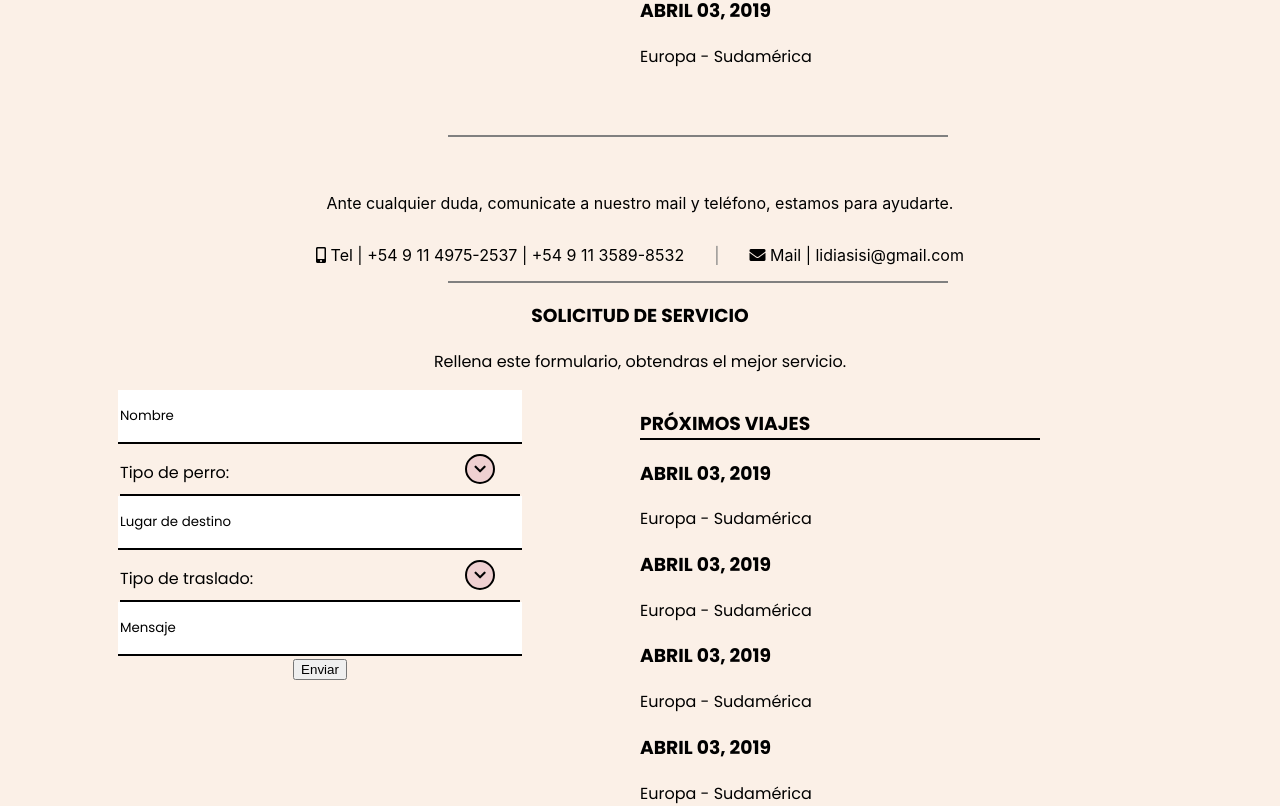
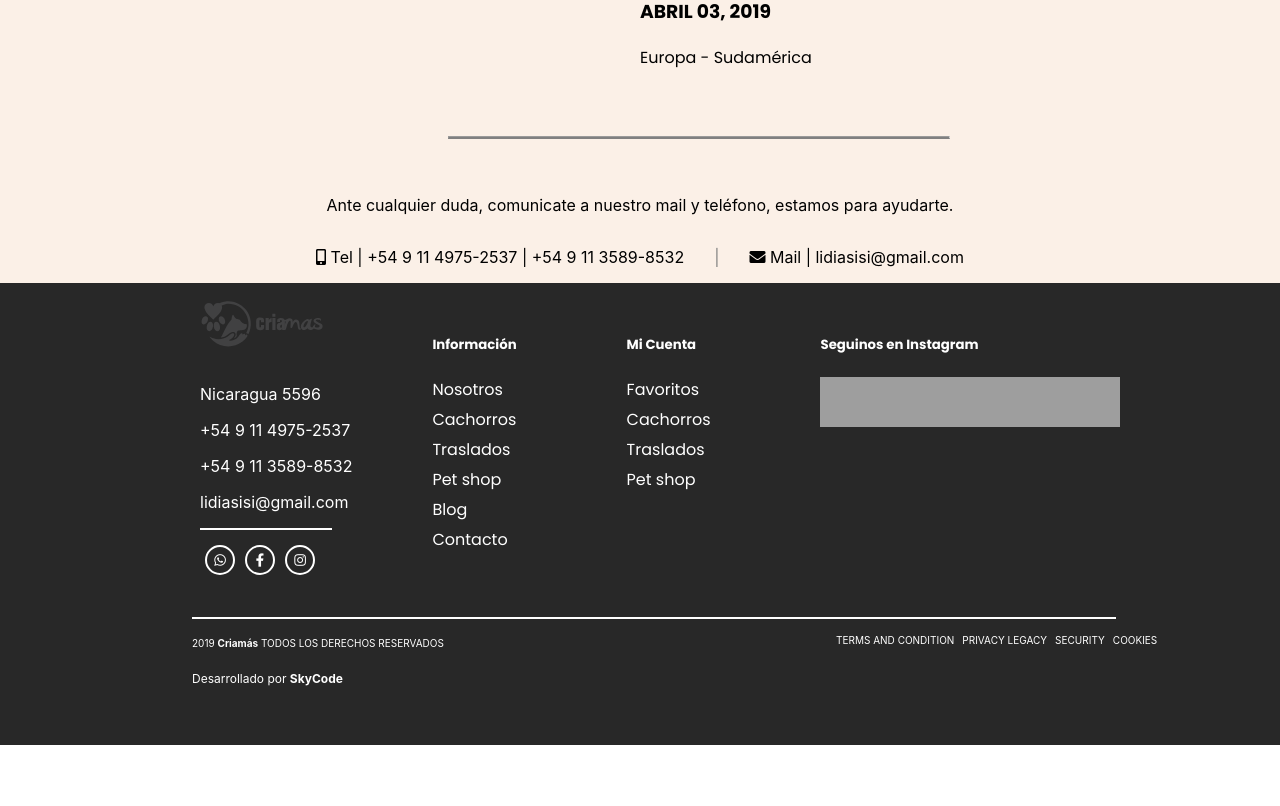
Before and after one commit to osmarycarrillo/criamas-project, a React (Create React App) app in the folder criamas/: page /transfers in a window 1280 px wide. Shown: the part 1800-2606 px from the top of the page. After the commit the page ends 2545 px from the top, so only its background shows below. Built offline with nearby package versions, Linux system fonts and the light colour scheme; grey boxes are pictures that could not be loaded; a web font is replaced by a local one.

Commit message:
form component

```diff
--- a/criamas/src/components/App.js
+++ b/criamas/src/components/App.js
@@ -22,7 +22,6 @@ class App extends Component {
             <Route exact path="/" component={Home} />
             <Route exact path="/transfers" component={Transfers} />
             <Route exact path="/blog" component={Blog} />
-            <Footer></Footer>
           </div>
         </BrowserRouter>
       </div>
--- a/criamas/src/components/Footer.js
+++ b/criamas/src/components/Footer.js
@@ -1,15 +1,157 @@
 import React, { Component } from 'react';
-
+import img_logo from '../img_svg/logo_criamas-01.svg';
+import { Link } from "react-router-dom";
 
 class Footer extends Component {
-
   render() {
-    return (
-      <div>
-
+    return (<div className="information">
+    <div className="footer-div">
+      <div className="inf-div">
+        <img className="logo-inf" src={img_logo} alt="logo criamas"/>
+        <p>Nicaragua 5596</p>
+        <p>+54 9 11 4975-2537</p>
+        <p>+54 9 11 3589-8532</p>
+        <p>lidiasisi@gmail.com</p>
+        <hr className="line-inf"></hr>
+        <div>
+            <button className="sn-but"><i class="fab fa-whatsapp"></i></button>
+            <button className="sn-but"><i class="fab fa-facebook-f"></i></button>
+            <button className="sn-but"><i class="fab fa-instagram"></i></button>
+        </div>
       </div>
-    );
-  }
+      <div className="inf-nav">
+          <h5>Información</h5>
+          <ul>
+            <li className="link-inf">
+                <Link to="/us" className="link_url">Nosotros</Link>
+            </li>
+            <li className="link-inf">
+                <Link to="/puppies" className="link_url">Cachorros</Link>
+            </li>
+            <li className="link-inf">
+                <Link to="/transfers" className="link_url">Traslados</Link>
+            </li>
+            <li className="link-inf">
+                <Link to="/petshop" className="link_url">Pet shop</Link>
+            </li>
+            <li className="link-inf">
+                <Link to="/blog" className="link_url">Blog</Link>
+            </li>
+            <li className="link-inf">
+                <Link to="/contact" className="link_url">Contacto</Link>
+            </li>
+          </ul>
+      </div>
+      <div className="inf-nav">
+          <h5>Mi Cuenta</h5>
+          <ul>
+            <li className="link-inf">
+                <Link to="/favorites" className="link_url">Favoritos</Link>
+            </li>
+            <li className="link-inf">
+                <Link to="/puppies" className="link_url">Cachorros</Link>
+            </li>
+            <li className="link-inf">
+                <Link to="/transfers" className="link_url">Traslados</Link>
+            </li>
+            <li className="link-inf">
+                <Link to="/petshop" className="link_url">Pet shop</Link>
+            </li>
+          </ul>
+      </div>
+      <div className="inf-nav">
+          <h5>Seguinos en Instagram</h5>
+          <img src="rhtd"></img>
+          <img src="tdbgfh"></img>
+          <img src="thrg"></img>
+          <img src="trghg"></img>
+          <img src="trhb"></img>
+          <img src="trhb"></img>
+      </div>
+      </div>
+      <hr className="line-foot"></hr>
+      <div className="footer">
+        <div className="footer-cri">
+            <p>2019 <span className="foot-logo">Criamás</span> Todos los derechos reservados</p>
+        </div>
+        <div className="footer-data">
+            <a>Terms and condition</a>
+            <a>Privacy Legacy</a>
+            <a>Security</a>
+            <a>Cookies</a>
+        </div>
+        </div>
+        <div className="footer-sky">
+            <p>Desarrollado por <b>SkyCode</b></p>
+        </div>
+  </div>
+);
+}
 }
 
+//       <div>
+//           <div>
+//             <img className='logo' src={img_logo} alt="logo criamas"/>
+//             <p>Nicaragua 5596</p>
+//             <p>+54 9 11 4975-2537</p>
+//             <p>+54 9 11 3589-8532</p>
+//             <p>lidiasisi@gmail.com</p>
+//             <p>Linea</p>
+//             <i class="fab fa-whatsapp"></i>
+//             <i class="fab fa-facebook-f"></i>
+//             <i class="fab fa-instagram"></i>
+//           </div>
+//           <div>
+//               <h3>Información</h3>
+//               {/* <ul>
+//                 <li>
+//                     <Link to="/us" className="link_url">Nosotros</Link>
+//                 </li>
+//                 <li>
+//                     <Link to="/puppies" className="link_url">Cachorros</Link>
+//                 </li>
+//                 <li>
+//                     <Link to="/transfers" className="link_url">Traslados</Link>
+//                 </li>
+//                 <li>
+//                     <Link to="/petshop" className="link_url">Pet shop</Link>
+//                 </li>
+//                 <li>
+//                     <Link to="/blog" className="link_url">Blog</Link>
+//                 </li>
+//                 <li>
+//                     <Link to="/contact" className="link_url">Contacto</Link>
+//                 </li>
+//               </ul> */}
+//           </div>
+//           <div>
+//               <h3>Mi Cuenta</h3>
+//               {/* <ul>
+//                 <li>
+//                     <Link to="/favorites" className="link_url">Favoritos</Link>
+//                 </li>
+//                 <li>
+//                     <Link to="/puppies" className="link_url">Cachorros</Link>
+//                 </li>
+//                 <li>
+//                     <Link to="/transfers" className="link_url">Traslados</Link>
+//                 </li>
+//                 <li>
+//                     <Link to="/petshop" className="link_url">Pet shop</Link>
+//                 </li>
+//               </ul> */}
+//           </div>
+//           <div>
+//               <h3>Seguinos en Instagram</h3>
+//               {/* <img>dsafds</img>
+//               <img>dsafds</img>
+//               <img>dsafds</img>
+//               <img>dsafds</img>
+//               <img>dsafds</img> */}
+//           </div>
+//       </div>
+//     );
+//   }
+// }
+
 export default Footer;
--- a/criamas/src/components/Form.js
+++ b/criamas/src/components/Form.js
@@ -38,7 +38,7 @@ class Form extends React.Component {
                             </button>
                         </div>
                     </div>
-                    <input className="form-style message" type="text" value="Mensaje"></input>
+                    <textarea className="form-style message" type="text" value="Mensaje"></textarea>
                     <Button className="buttonTrans" name="Enviar"/>
                 </form>
             </div>
--- a/criamas/src/components/Home.js
+++ b/criamas/src/components/Home.js
@@ -5,7 +5,7 @@ import '../stylesheet/App.css';
 import Comments from './Comments';
 import Somos from './Somos';
 import ContactHome from './ContactHome';
-import Information from './Information';
+import Footer from './Footer';
 import JoinUs from './JoinUs';
 
 class Home extends Component {
@@ -19,7 +19,7 @@ class Home extends Component {
         <Comments></Comments>
         <ContactHome></ContactHome>
         <JoinUs></JoinUs>
-        <Information></Information>
+        <Footer></Footer>
       </div>
     );
   }
--- a/criamas/src/components/ServiceRequest.js
+++ b/criamas/src/components/ServiceRequest.js
@@ -6,14 +6,14 @@ class ServiceRequest extends React.Component {
     render() {
         return (
             <div className="services">
-                <p className="line-form"></p>
+                <hr className="line-form"/>
                 <h3 className="title-serv">Solicitud de servicio</h3>
                 <p>Rellena este formulario, obtendras el mejor servicio.</p>
                 <div className="container-serv">
                     <Form></Form>
                     <Travels></Travels>
                 </div>
-                <p className="line-form"></p>
+                <hr className="line-form"/>
             </div>
         )
     }
--- a/criamas/src/components/Transfers.js
+++ b/criamas/src/components/Transfers.js
@@ -1,24 +1,19 @@
 import React, { Component } from 'react';
-
 import ServiceRequest from './ServiceRequest';
 import Contact from './Contact';
-import Information from './Information';
 import Footer from './Footer';
 import Bstatictras from './Bstatictras';
-import Texttras from './texttras';
+import Texttras from './Texttras';
 
 class Transfers extends Component {
     render() {
         return (
             <div className="transfers">
-                <Bstatictras></Bstatictras>
-                <Texttras></Texttras>
-                <ServiceRequest></ServiceRequest>
-                <Contact></Contact>
-                <ServiceRequest />
-                <Contact />
-                <Information />
-                <Footer />
+                <Bstatictras/>
+                <Texttras/>
+                <ServiceRequest/>
+                <Contact/>
+                <Footer/>
             </div>
         )
     }
--- a/criamas/src/stylesheet/App.css
+++ b/criamas/src/stylesheet/App.css
@@ -758,9 +758,6 @@
   font-family: "Poppins", sans-serif;
   background-color: #EFD0D1;
 }
-.services .title-serv {
-  text-transform: uppercase;
-}
 .services .line-form {
   margin: 0%;
   padding: 0%;
@@ -768,19 +765,18 @@
   width: 500px;
   border-bottom: 2px solid gray;
 }
+.services .title-serv {
+  text-transform: uppercase;
+}
+
 .services .container-serv {
   display: flex;
   padding-bottom: 50px;
 }
-.services .container-serv .form {
+.services .form {
   width: 50%;
 }
-.services .container-serv .form .buttonTrans {
-  width: 300px;
-  border-radius: 10%;
-  border: 2px solid gray;
-}
-.services .container-serv .form .form-style {
+.services .form .form-style {
   width: 400px;
   height: 50px;
   font-family: "Poppins", sans-serif;
@@ -789,50 +785,45 @@
   display: flex;
   border-bottom: black solid 2px;
 }
-.services .container-serv .form .form-style .div-p {
+.services .form .form-style .div-p {
   text-align: initial;
   width: 85%;
 }
-.services .container-serv .form .form-style .div-button {
+.services .form .form-style .div-button {
   width: 10%;
   padding-top: 10px;
 }
-.services .container-serv .form .form-style .button-form {
+.services .form .form-style .button-form {
   width: 30px;
   height: 30px;
   background-color: #EFD0D1;
   border-radius: 50%;
   border: 2px solid black;
 }
-.services .container-serv .form .form-style .button-form .select-form {
-  display: none;
-}
-.services .container-serv .form .form-style .message {
-  height: 400px;
-}
-.services .travels {
+
+.travels {
   width: 50%;
   text-align: left;
 }
-.services .travels h3 {
+.travels h3 {
   text-transform: uppercase;
 }
-.services .travels .title-trav {
+.travels .title-trav {
   width: 400px;
   border-bottom: 2px solid black;
 }
-.services .travels .travels {
+.travels .travels {
   width: 50%;
   text-align: left;
 }
-.services .travels .travels h3 {
+.travels .travels h3 {
   text-transform: uppercase;
 }
-.services .travels .travels .title-trav {
+.travels .travels .title-trav {
   width: 400px;
   border-bottom: 2px solid black;
 }
-.services .travels .travels .div-trav {
+.travels .travels .div-trav {
   width: 400px;
   border-bottom: 2px solid gray;
 }
--- a/criamas/src/stylesheet/App.scss
+++ b/criamas/src/stylesheet/App.scss
@@ -860,15 +860,9 @@ text-align: start;
     }
 }
 
-
-
-
-//componente traslado
 //tamaño de letra
-//por que toma distintos colores en la pagina
 //por que el cuadro de mensaje no es tan largo
-
-
+//estilo del componente services request que forma parte de la vista del traslado por LR
 .services {
     margin: 0%;
     padding: 0%;
@@ -876,10 +870,6 @@ text-align: start;
     text-align: center;
     font-family: "Poppins", sans-serif;
     background-color: $color_light_pink;
-
-    .title-serv {
-        text-transform: uppercase;
-    }
 
     .line-form {
         margin: 0%;
@@ -889,20 +879,26 @@ text-align: start;
         border-bottom: 2px solid gray;
     }
 
+    .title-serv {
+        text-transform: uppercase;
+    }
+}
+
+.services {
     .container-serv {
         display: flex;
         padding-bottom: 50px;
+    }
 
+    //estilos del componente Form por LR
         .form {
             width: 50%;
-
-            /////////////////////////no me toma los estilos del boton
-            .buttonTrans {
-                width: 300px;
-                border-radius: 10%;
-                border: 2px solid gray;
-            }
-
+            //no me toma los estilos
+            // .buttonTrans {
+            //     width: 300px;
+            //     border-radius: 10%;
+            //     border: 2px solid gray;
+            // }
             .form-style {
                 width: 400px;
                 height: 50px;
@@ -928,15 +924,11 @@ text-align: start;
                     background-color: $color_light_pink;
                     border-radius: 50%;
                     border: 2px solid black;
-
-                    .select-form {
-                        display: none;
-                    }
                 }
-
-                .message {
-                    height: 400px;
-                }
+                //no me toma el height
+                // .message {
+                //     height: 400px;
+                // }
             }
         }
     }
@@ -975,7 +967,8 @@ text-align: start;
             }
         }
     }
-}
+
+
 
 //componente contact de transfer
 .contact {
@@ -1027,6 +1020,7 @@ text-align: start;
 
 }
 
+//estilos footer
 .information {
     background-color: $color_dark_type;
     color: white;
```
Also changed, not shown: criamas/src/components/Information.js (deleted, +0 -72 lines), criamas/src/components/Input.js (added, +18 -0 lines), 1 other file (tests, documents, lock files or other folders).
